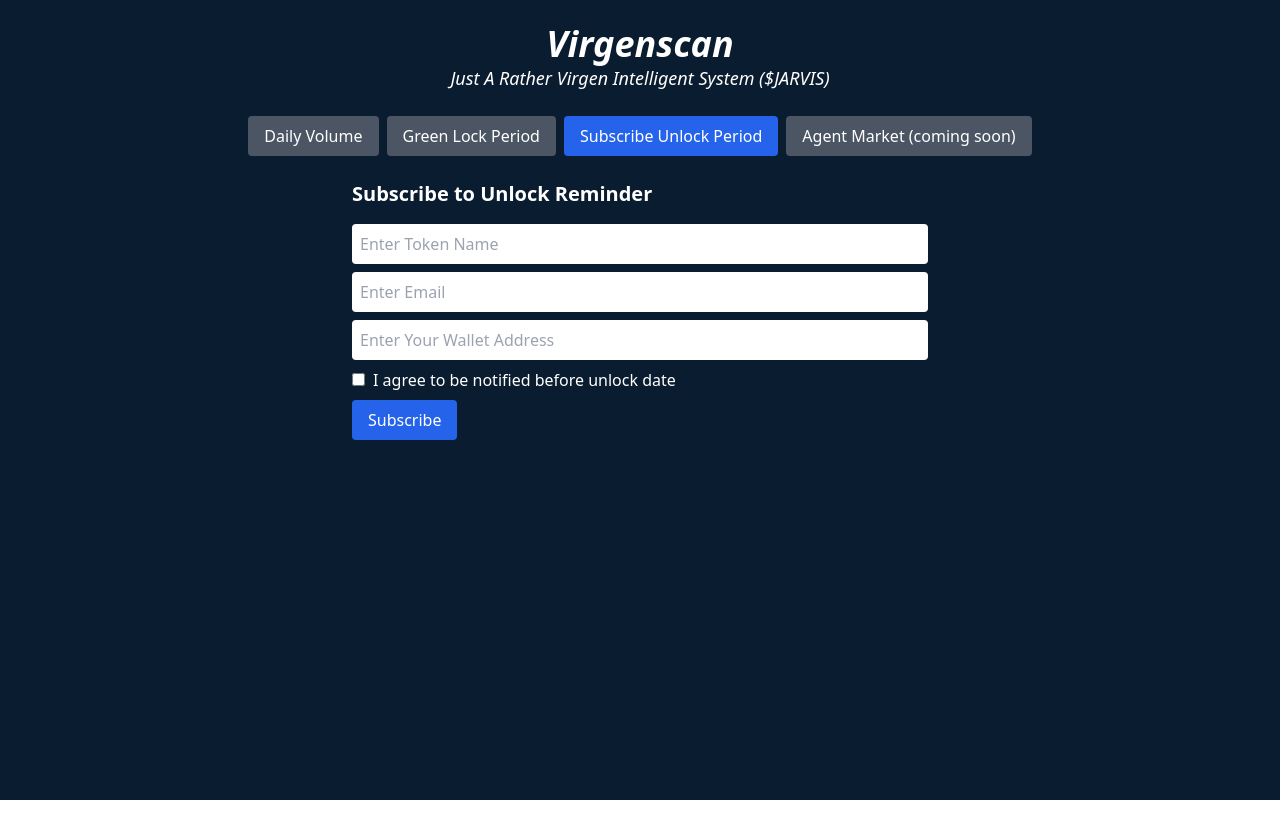
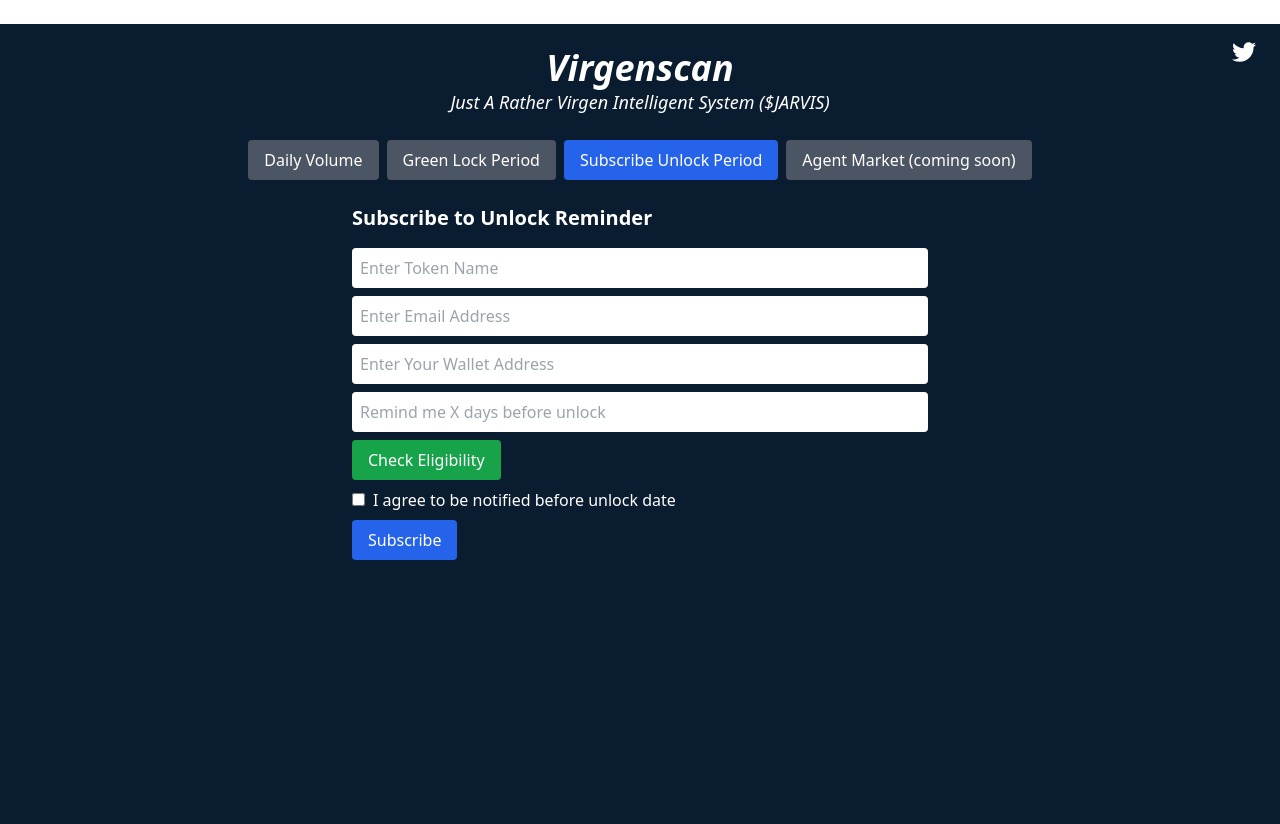
Before and after one commit to AsistAIVirtual/jarvis-dashboard, a React (Create React App) app: page / in a window 1280 px wide. Both pictures are taken after a click on the button "Subscribe Unlock Period". Before the commit the page ends 800 px from the top, so only its background shows below. Built offline with nearby package versions, Linux system fonts and the light colour scheme.

Commit message:
Update: full working dashboard with all sections and new homepage launch UI

```diff
--- a/package.json
+++ b/package.json
@@ -8,6 +8,7 @@
     "react": "^18.2.0",
     "react-datepicker": "^8.4.0",
     "react-dom": "^18.2.0",
+    "react-icons": "^5.5.0",
     "react-scripts": "5.0.1",
     "tailwindcss": "^3.3.2"
   },
--- a/public/index.html
+++ b/public/index.html
@@ -1,6 +1,15 @@
 <!DOCTYPE html>
 <html lang="en">
   <head>
+    <!-- public/index.html -->
+<head>
+  <meta name="virtual-protocol-site-verification" content="4c2afec282ee50aee4dda5fd0dc8313a" />
+  <meta charset="utf-8" />
+  <link rel="icon" href="%PUBLIC_URL%/favicon.ico" />
+  <meta name="viewport" content="width=device-width, initial-scale=1" />
+  ...
+</head>
+
     <meta charset="UTF-8" />
     <link rel="icon" href="%PUBLIC_URL%/favicon.ico" />
     <meta name="viewport" content="width=device-width, initial-scale=1.0" />
--- a/src/Dashboard.jsx
+++ b/src/Dashboard.jsx
@@ -2,6 +2,7 @@ import { useState } from 'react';
 import DatePicker from 'react-datepicker';
 import 'react-datepicker/dist/react-datepicker.css';
 import greenLockData from './data/greenLockData.json';
+import { FaTwitter } from 'react-icons/fa';
 
 export default function Dashboard() {
   const [wallet, setWallet] = useState('');
@@ -9,13 +10,65 @@ export default function Dashboard() {
   const [endDate, setEndDate] = useState(null);
   const [volumeData, setVolumeData] = useState(null);
   const [search, setSearch] = useState('');
-  const [showSection, setShowSection] = useState('volume');
+  const [showSection, setShowSection] = useState('');
   const [tokenAddress, setTokenAddress] = useState('');
   const [email, setEmail] = useState('');
   const [agreeToNotify, setAgreeToNotify] = useState(false);
   const [userWallet, setUserWallet] = useState('');
   const [filterOption, setFilterOption] = useState('all');
   const [sortOrder, setSortOrder] = useState('asc');
+  const [reminderDays, setReminderDays] = useState('');
+  const [eligibility, setEligibility] = useState(null);
+
+  const YOUR_TOKEN_ADDRESS = '0xYourTokenAddressHere';
+  const TOKEN_THRESHOLD_SINGLE = 50000;
+  const TOKEN_THRESHOLD_MULTIPLE = 100000;
+  const apiKey = 'MA9MEETHKKBPXMBKSGRYE4E6CBIERXS3EJ';
+
+  const checkEligibility = async () => {
+    if (!userWallet) return;
+
+    try {
+      const res = await fetch(`https://api.basescan.org/api?module=account&action=tokenbalance&contractaddress=${YOUR_TOKEN_ADDRESS}&address=${userWallet}&tag=latest&apikey=${apiKey}`);
+      const data = await res.json();
+
+      if (data.status !== "1") {
+        setEligibility('API error');
+        return;
+      }
+
+      const tokenBalance = parseFloat(data.result) / 1e18;
+
+      if (tokenBalance >= TOKEN_THRESHOLD_MULTIPLE) {
+        setEligibility('Eligible for up to 3 reminders');
+      } else if (tokenBalance >= TOKEN_THRESHOLD_SINGLE) {
+        setEligibility('Eligible for 1 reminder');
+      } else {
+        setEligibility('Not eligible — requires 50,000+ tokens');
+      }
+    } catch (err) {
+      setEligibility('API error');
+    }
+  };
+
+  const today = new Date();
+  const daysSince = (dateString) => {
+    const past = new Date(dateString);
+    const diffTime = Math.abs(today - past);
+    return Math.floor(diffTime / (1000 * 60 * 60 * 24));
+  };
+
+  const tokens = greenLockData.map(t => ({ ...t, unlockTime: Math.max(0, t.baseUnlock - daysSince(t.date)) }));
+  const filteredBySearch = tokens.filter(token =>
+    token.name.toLowerCase().includes(search.toLowerCase()) ||
+    token.ticker.toLowerCase().includes(search.toLowerCase())
+  );
+  const filteredByDays = filteredBySearch.filter(token => {
+    if (filterOption === 'under7') return token.unlockTime <= 7;
+    if (filterOption === 'under22') return token.unlockTime <= 22;
+    return true;
+  });
+  const sortedTokens = [...filteredByDays].sort((a, b) => sortOrder === 'asc' ? a.unlockTime - b.unlockTime : b.unlockTime - a.unlockTime);
 
   const handleVolumeFetch = async () => {
     if (!wallet || !startDate || !endDate) {
@@ -24,7 +77,6 @@ export default function Dashboard() {
     }
 
     const virtualTokenAddress = '0x0b3e328455c4059eeb9e3f84b5543f74e24e7e1b';
-    const apiKey = 'MA9MEETHKKBPXMBKSGRYE4E6CBIERXS3EJ';
 
     try {
       const res = await fetch(`https://api.basescan.org/api?module=account&action=tokentx&address=${wallet}&sort=desc&apikey=${apiKey}`);
@@ -65,27 +117,17 @@ export default function Dashboard() {
     }
   };
 
-  const today = new Date();
-  const daysSince = (dateString) => {
-    const past = new Date(dateString);
-    const diffTime = Math.abs(today - past);
-    return Math.floor(diffTime / (1000 * 60 * 60 * 24));
-  };
-
-  const tokens = greenLockData.map(t => ({ ...t, unlockTime: Math.max(0, t.baseUnlock - daysSince(t.date)) }));
-  const filteredBySearch = tokens.filter(token =>
-    token.name.toLowerCase().includes(search.toLowerCase()) ||
-    token.ticker.toLowerCase().includes(search.toLowerCase())
-  );
-  const filteredByDays = filteredBySearch.filter(token => {
-    if (filterOption === 'under7') return token.unlockTime <= 7;
-    if (filterOption === 'under22') return token.unlockTime <= 22;
-    return true;
-  });
-  const sortedTokens = [...filteredByDays].sort((a, b) => sortOrder === 'asc' ? a.unlockTime - b.unlockTime : b.unlockTime - a.unlockTime);
+  const tokenOptions = [...new Set(greenLockData.map(token => token.name))];
 
   return (
-    <div className="min-h-screen bg-[#0A1C2F] text-white p-6">
+    <div className="min-h-screen bg-[#0A1C2F] text-white p-6 relative flex flex-col justify-between">
+      <div>
+        <div className="absolute top-4 right-6">
+          <a href="https://x.com/JarvisAgentAi" target="_blank" rel="noopener noreferrer">
+            <FaTwitter className="text-white text-2xl hover:text-blue-500" />
+          </a>
+        </div>
+
         <div className="text-center mb-6">
           <h1 className="text-4xl italic font-bold text-white">Virgenscan</h1>
           <p className="text-lg italic">Just A Rather Virgen Intelligent System ($JARVIS)</p>
@@ -98,6 +140,7 @@ export default function Dashboard() {
           <button onClick={() => setShowSection('agents')} className={`px-4 py-2 rounded ${showSection === 'agents' ? 'bg-blue-600' : 'bg-gray-600'}`}>Agent Market (coming soon)</button>
         </div>
 
+        {/* Volume */}
         {showSection === 'volume' && (
           <div className="max-w-xl mx-auto">
             <h2 className="text-xl font-bold mb-4">Daily Volume</h2>
@@ -123,6 +166,7 @@ export default function Dashboard() {
           </div>
         )}
 
+        {/* Green Lock */}
         {showSection === 'greenlock' && (
           <div className="max-w-6xl mx-auto">
             <h2 className="text-xl font-bold mb-4">Green Lock Tokens</h2>
@@ -150,12 +194,21 @@ export default function Dashboard() {
           </div>
         )}
 
+        {/* Subscribe */}
         {showSection === 'subscribe' && (
           <div className="max-w-xl mx-auto">
             <h2 className="text-xl font-bold mb-4">Subscribe to Unlock Reminder</h2>
-          <input className="w-full p-2 mb-2 rounded text-black" placeholder="Enter Token Name" value={tokenAddress} onChange={(e) => setTokenAddress(e.target.value)} />
-          <input className="w-full p-2 mb-2 rounded text-black" placeholder="Enter Email" value={email} onChange={(e) => setEmail(e.target.value)} />
+            <input list="token-list" className="w-full p-2 mb-2 rounded text-black" placeholder="Enter Token Name" value={tokenAddress} onChange={(e) => setTokenAddress(e.target.value)} />
+            <datalist id="token-list">
+              {tokenOptions.map((token, index) => (
+                <option key={index} value={token} />
+              ))}
+            </datalist>
+            <input className="w-full p-2 mb-2 rounded text-black" placeholder="Enter Email Address" value={email} onChange={(e) => setEmail(e.target.value)} />
             <input className="w-full p-2 mb-2 rounded text-black" placeholder="Enter Your Wallet Address" value={userWallet} onChange={(e) => setUserWallet(e.target.value)} />
+            <input className="w-full p-2 mb-2 rounded text-black" placeholder="Remind me X days before unlock" value={reminderDays} onChange={(e) => setReminderDays(e.target.value)} />
+            <button onClick={checkEligibility} className="bg-green-600 px-4 py-2 rounded mb-2">Check Eligibility</button>
+            {eligibility && <p className="mb-2 text-yellow-400">{eligibility}</p>}
             <div className="mb-2">
               <label>
                 <input type="checkbox" checked={agreeToNotify} onChange={(e) => setAgreeToNotify(e.target.checked)} className="mr-2" />
@@ -166,5 +219,16 @@ export default function Dashboard() {
           </div>
         )}
       </div>
+
+      {!showSection && (
+        <div className="text-center mt-12">
+          <h1 className="text-3xl font-extrabold text-green-300 mb-2">JOIN TO LAUNCH!</h1>
+          <p className="text-2xl font-bold text-green-400">$JARVIS is live on <br /> Virtual Protocol</p>
+          <a href="https://app.virtuals.io/geneses/3538" target="_blank" rel="noopener noreferrer">
+            <button className="mt-4 bg-blue-700 text-white px-6 py-2 rounded-full font-bold">JOIN</button>
+          </a>
+        </div>
+      )}
+    </div>
   );
 }
```
Also changed, not shown: public/images/Gptwars-ai.png (renamed from public/images/gptwai.png), 1 other file (tests, documents, lock files or other folders). Lines whose indentation alone changed are shown as unchanged.
